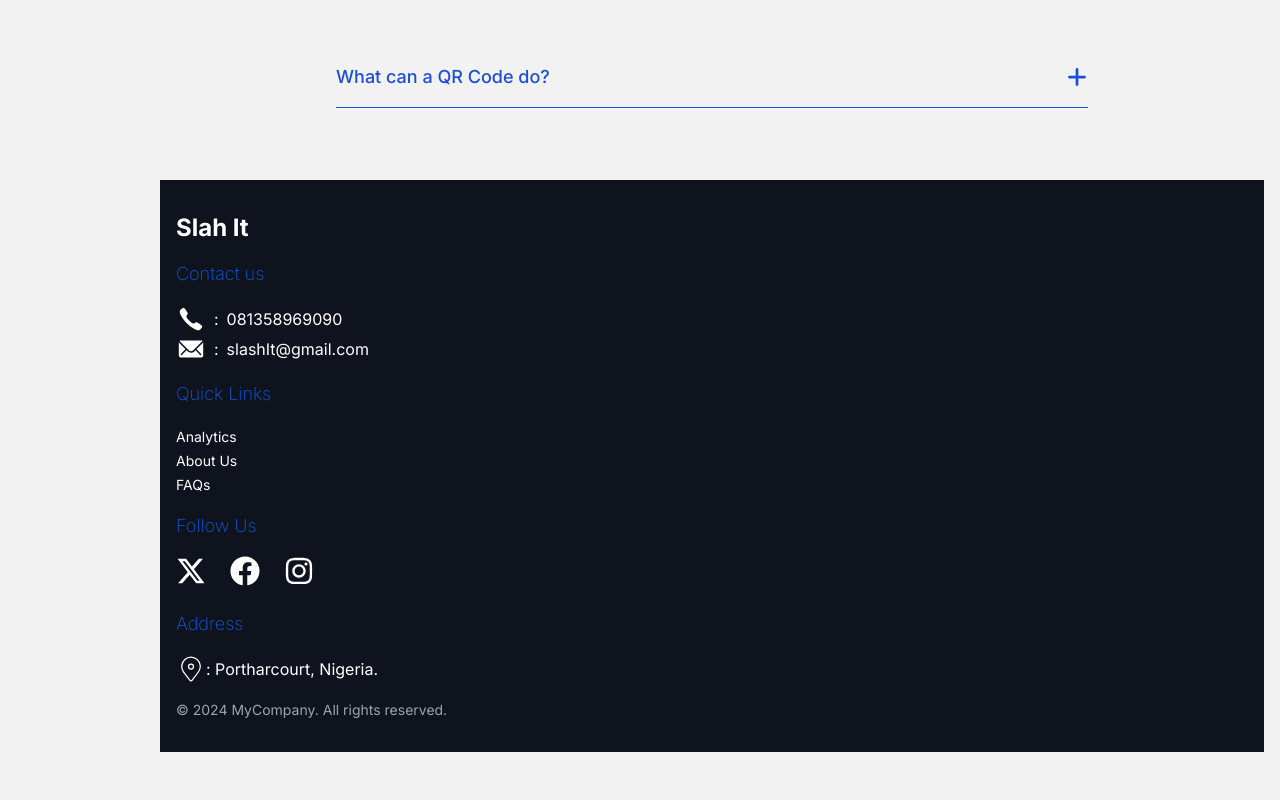
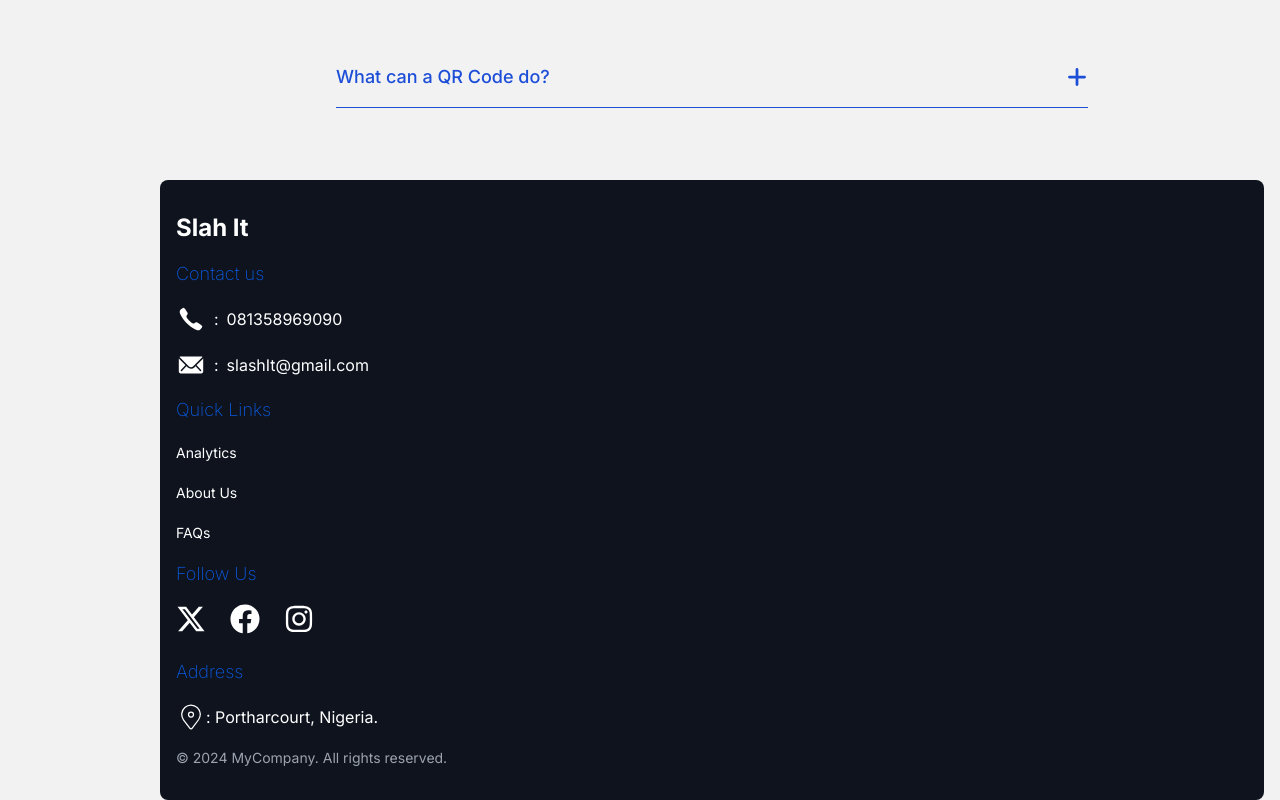
Before and after one commit to Bravothegreat/capstone, a Next.js app: page / in a window 1280 px wide. Shown: the part 2437-3237 px from the top of the page. Before the commit the page ends 3189 px from the top, so only its background shows below. Built offline with nearby package versions, Linux system fonts and the light colour scheme.

Commit message:
added few changes

```diff
--- a/src/app/component/Dropdown.tsx
+++ b/src/app/component/Dropdown.tsx
@@ -41,7 +41,7 @@ const Dropdown: React.FC<DropdownProps> = ({ icons, label, socials }) => {
       <button
         type='button'
         onClick={() => setIsOpen(!isOpen)}
-         className="text-black border-2 border-blue-600 bg-white flex p-2.5 rounded-sm justify-center items-center"
+         className="text-black border-2   flex p-2.5 rounded-sm justify-center items-center"
       >
         <span className='flex items-center gap-2'>{icons}<p className='hidden md:block'> {label}</p></span>
       </button>
--- a/src/app/component/Footer.tsx
+++ b/src/app/component/Footer.tsx
@@ -16,7 +16,7 @@ import { CiLocationOn } from "react-icons/ci";
 const Footer: React.FC = () => {
   return (
 
-    <footer className="bg-customDarkBlue text-white py-8 mr-4 p-4">
+    <footer className="bg-customDarkBlue text-white py-8 mr-4 p-4 rounded-lg">
 
       <div className=" bg-customDarkBlue ">
 
@@ -29,7 +29,7 @@ const Footer: React.FC = () => {
             Contact us
             </h1>
 
-         <p className=" bg-customDarkBlue flex gap-2 items-center">
+         <p className=" bg-customDarkBlue flex gap-2 items-center mb-4">
          <IoIosCall size={30} className=" bg-customDarkBlue"/>: <span className=" bg-customDarkBlue">081358969090</span>
          </p>
 
@@ -40,25 +40,27 @@ const Footer: React.FC = () => {
         </div>
 
 
-        <div className=" bg-customDarkBlue mt-4 mb-4">
+        <div className=" bg-customDarkBlue mt-4 mb-4 ">
         <h1 className="bg-customDarkBlue text-lg font-extralight mb-4 text-customColor ">Quick Links</h1>
+          <div className="bg-customDarkBlue flex gap-4 flex-col">
           <p className="bg-customDarkBlue" >
-          <Link href="/analytics" className=" bg-customDarkBlue text-sm hover:text-teal-400">
+          <Link href="/#analytics" className=" bg-customDarkBlue text-sm hover:text-teal-400">
             Analytics
           </Link>
           </p>
 
         <p className="bg-customDarkBlue" >
-        <Link href="/about" className=" bg-customDarkBlue text-sm hover:text-teal-400">
+        <Link href="/#about" className=" bg-customDarkBlue text-sm hover:text-teal-400">
             About Us
           </Link>
         </p>
 
          <p className="bg-customDarkBlue" >
-         <Link href="/faq" className=" bg-customDarkBlue text-sm hover:text-teal-400">
+         <Link href="/#faq" className=" bg-customDarkBlue text-sm hover:text-teal-400">
             FAQs
           </Link>
          </p>
+          </div>
         </div>
 
 
@@ -88,7 +90,7 @@ const Footer: React.FC = () => {
         </span>
          </div>
 
-        <p className=" bg-customDarkBlue text-sm text-gray-400">© 2024 MyCompany. All rights reserved.</p>
+        <p className=" bg-customDarkBlue text-sm mt-4 text-gray-400">© 2024 MyCompany. All rights reserved.</p>
       </div>
     </footer>
   );
--- a/src/app/component/urlshortener.tsx
+++ b/src/app/component/urlshortener.tsx
@@ -295,13 +295,13 @@ const UrlShortener: React.FC<UrlShortenerProps> = ({ onUrlShortened }) => {
       </div>
 
       {isShortened && (
-        <div className="flex gap-2 mt-4 flex-wrap">
+        <div className="flex justify-between p-2 mt-4 flex-wrap">
           <button
             type="button"
             onClick={handleVisit}
             className="dropdown-button"
           >
-            <FaShare />
+            <FaShare size={50}/>
           </button>
           <button
             type="button"
```
